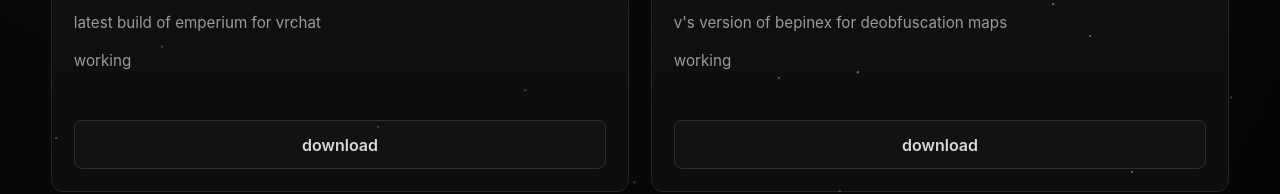
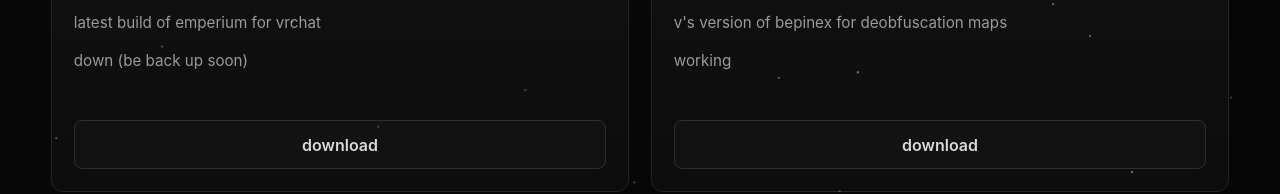
Before and after one commit to abandonedslvts/vdklcuqpbwnxgsojzmyfteihralke, a plain HTML site: page downloads/index.html in a window 1280 px wide. Shown: the part 491-685 px from the top of the page. Drawn offline with Linux system fonts and the light colour scheme.

Commit message:
aedrthqaer

```diff
--- a/downloads/index.html
+++ b/downloads/index.html
@@ -47,7 +47,7 @@
                     <div class="card-body">
                         <h3>emperium vrc</h3>
                         <p>latest build of emperium for vrchat</p>
-                        <p class="status">Working</p>
+                        <p class="status">Down (Be back up soon)</p>
                         <div class="btn-row">
                             <a href="../clients/Emperium.zip" class="download-btn" target="_blank" rel="noopener noreferrer">download</a>
                         </div>
```
